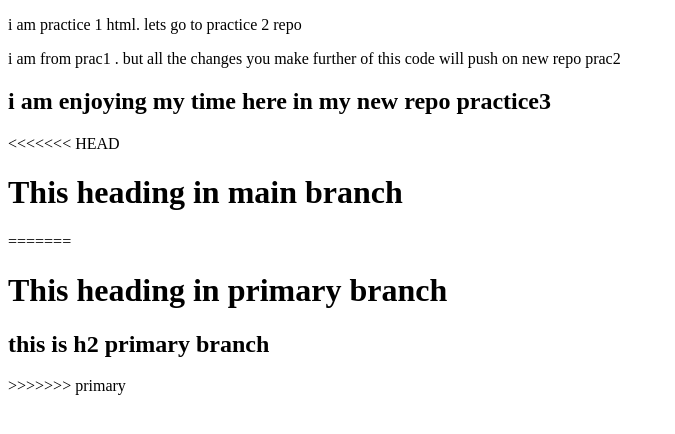
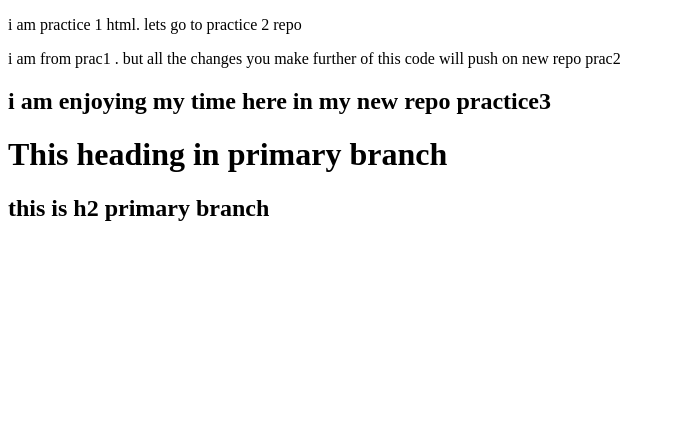
Before and after one commit to invisible360/practice1, a plain HTML site: page index.html in a window 1280 px wide. Shown: the whole page, without its empty margins (0-675 px from the left). Drawn offline with Linux system fonts and the light colour scheme.

Commit message:
fresh commit

```diff
--- a/index.html
+++ b/index.html
@@ -10,11 +10,7 @@
     <p>i am practice 1 html. lets go to practice 2 repo</p>
     <P>i am from prac1 . but all the changes you make further of this code will push on new repo prac2</P>
     <h2>i am enjoying my time here in my new repo practice3</h2>
-<<<<<<< HEAD
-    <h1>This heading in main branch</h1>
-=======
     <h1>This heading in primary branch</h1>
     <h2>this is h2 primary branch</h2>
->>>>>>> primary
 </body>
 </html>
```
